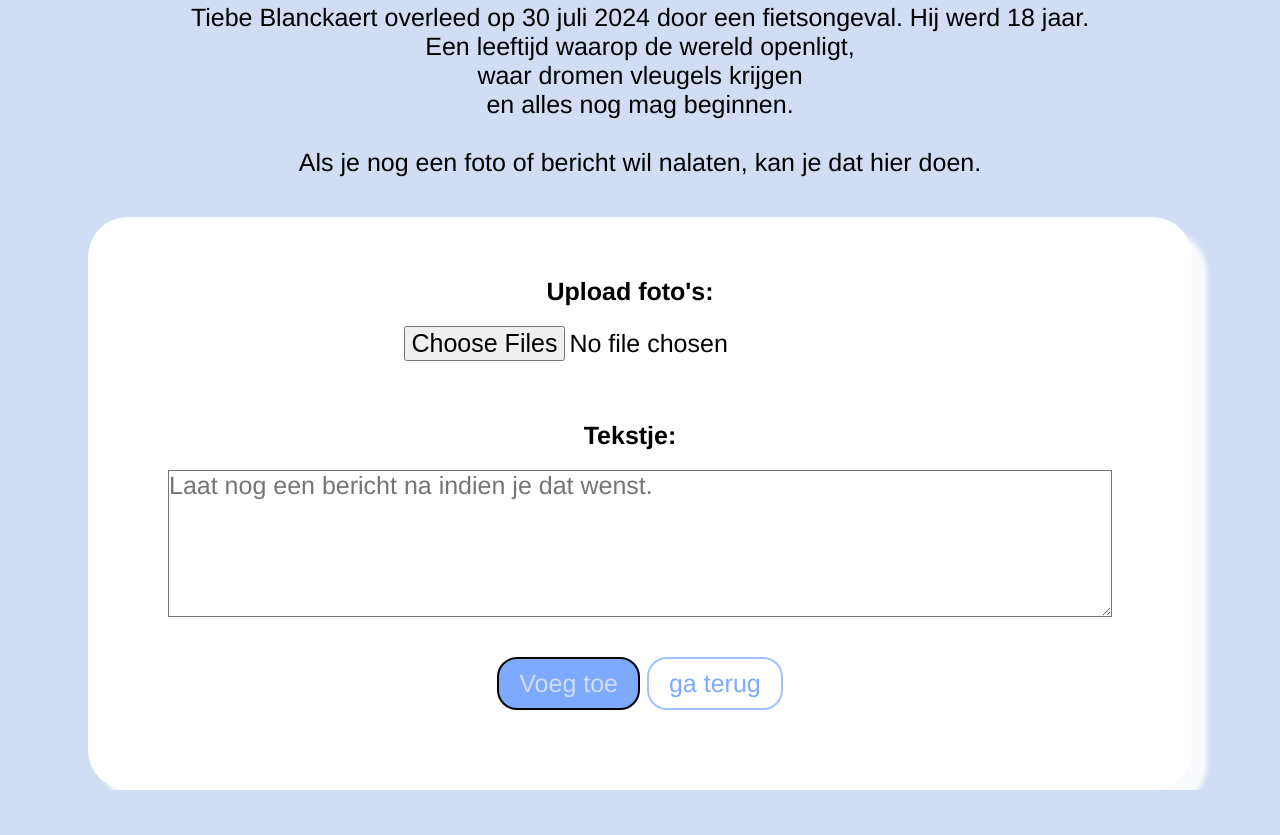
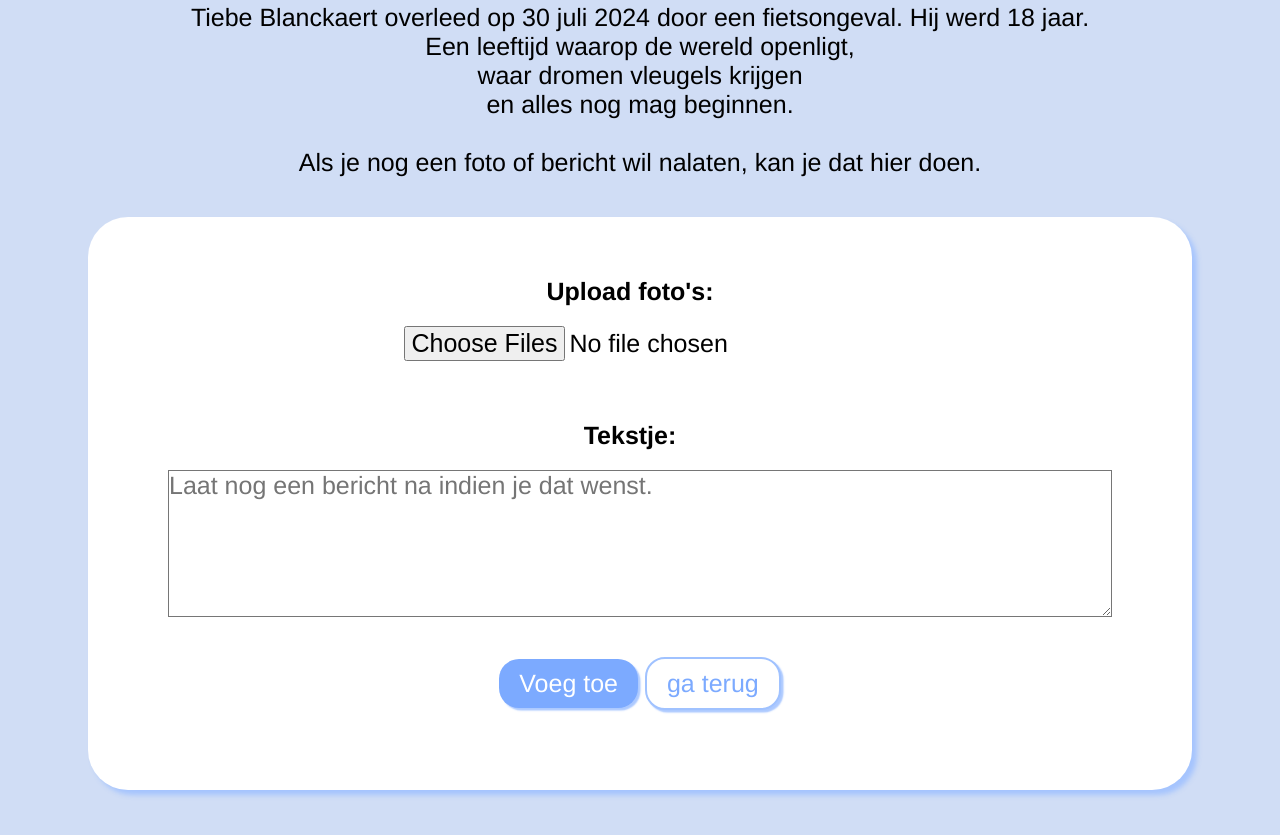
Before and after one commit to BaertJarne/Site-Tiebe, a plain HTML site: page frontend/add.html in a window 1280 px wide. Shown: the part 411-1246 px from the top of the page. Before the commit the page ends 1201 px from the top, so only its background shows below. Drawn offline with nearby package versions, Linux system fonts and the light colour scheme; no server answers.

Commit message:
styling fix

```diff
--- a/frontend/add.html
+++ b/frontend/add.html
@@ -42,6 +42,7 @@
             </div>
         </div>
     </main>
+    <footer class="o-footer"></footer>
 
 </body>
 
--- a/frontend/style/style.css
+++ b/frontend/style/style.css
@@ -115,11 +115,12 @@ svg {
 }
 
 .c-button {
-    color: #d0ddf5;
+    color: #ffffff;
     padding: .5rem 1rem;
     background-color: #7caaff;
     border-radius: 1rem;
-    border-style: solid;
+    border-style: none;
+    box-shadow: .125rem .125rem .075rem rgba(158, 192, 255, 0.85);
 }
 
 .c-button__add {
@@ -135,6 +136,7 @@ svg {
 .c-button__terug {
     border-radius: 1rem;
     background-color: #d0ddf5;
+    border-style: solid;
     color: #7caaff;
     border-color: #a0c2ff;
 }
@@ -186,7 +188,7 @@ svg {
 
 .omkader{
     background-color: rgba(255, 255, 255, 1);
-    box-shadow: .75rem .75rem .25rem rgba(255, 255, 255, .85);
+    box-shadow: .25rem .25rem .25rem rgba(158, 192, 255, 0.85);
     padding: 2rem;
     border-radius: 2rem;
     /* width: fit-content; */
```
